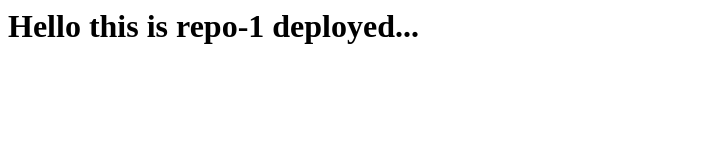
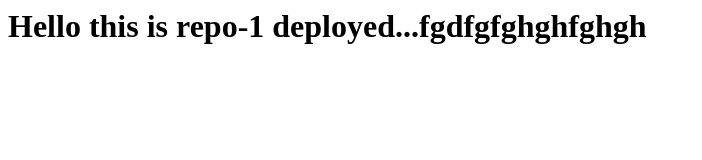
Before and after one commit to Lucifer7669/Repo-1, a plain HTML site: page index.html in a window 1280 px wide. Shown: the whole page, without its empty margins (0-702 px from the left). Drawn offline with Linux system fonts and the light colour scheme.

Commit message:
Update index.html

```diff
--- a/index.html
+++ b/index.html
@@ -1 +1 @@
-<h1>Hello this is repo-1 deployed...</h1>
+<h1>Hello this is repo-1 deployed...fgdfgfghghfghgh</h1>
```
